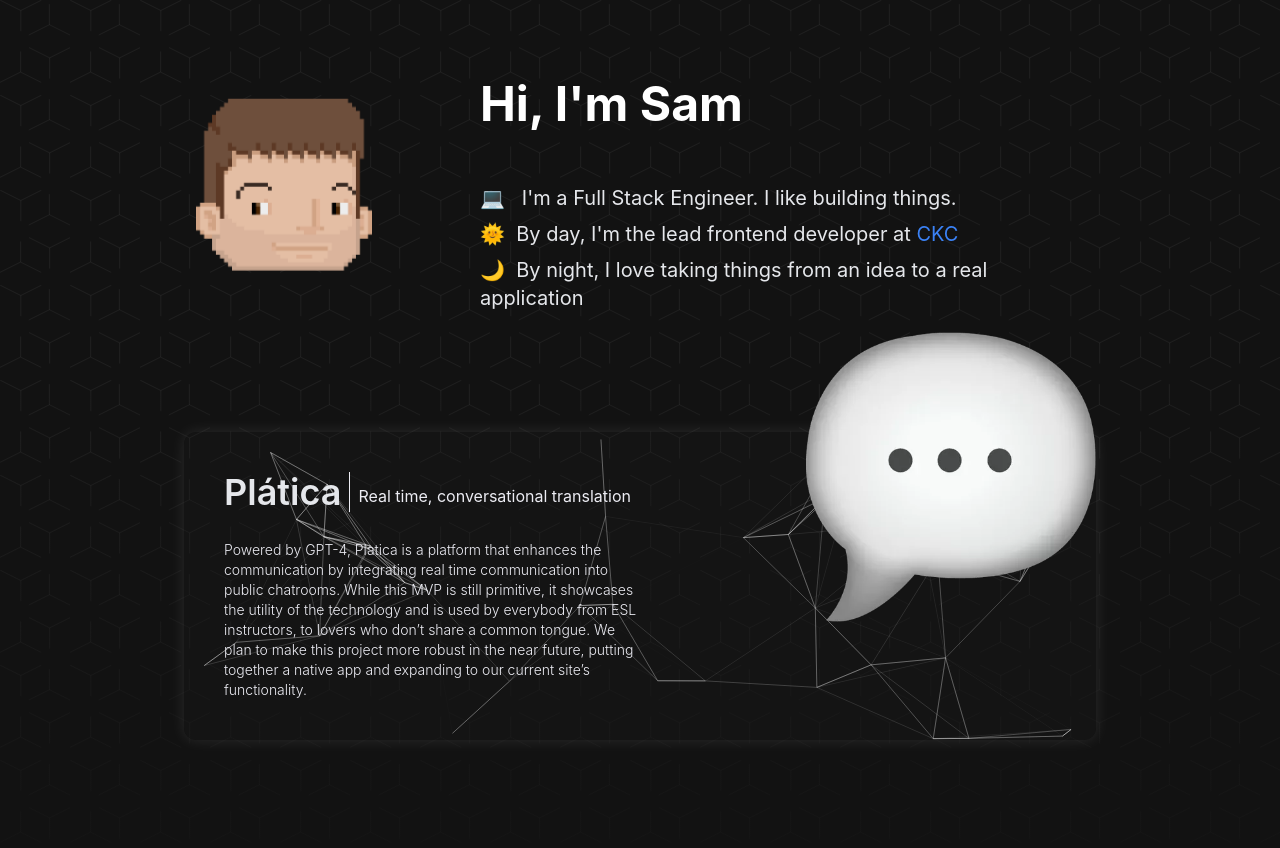
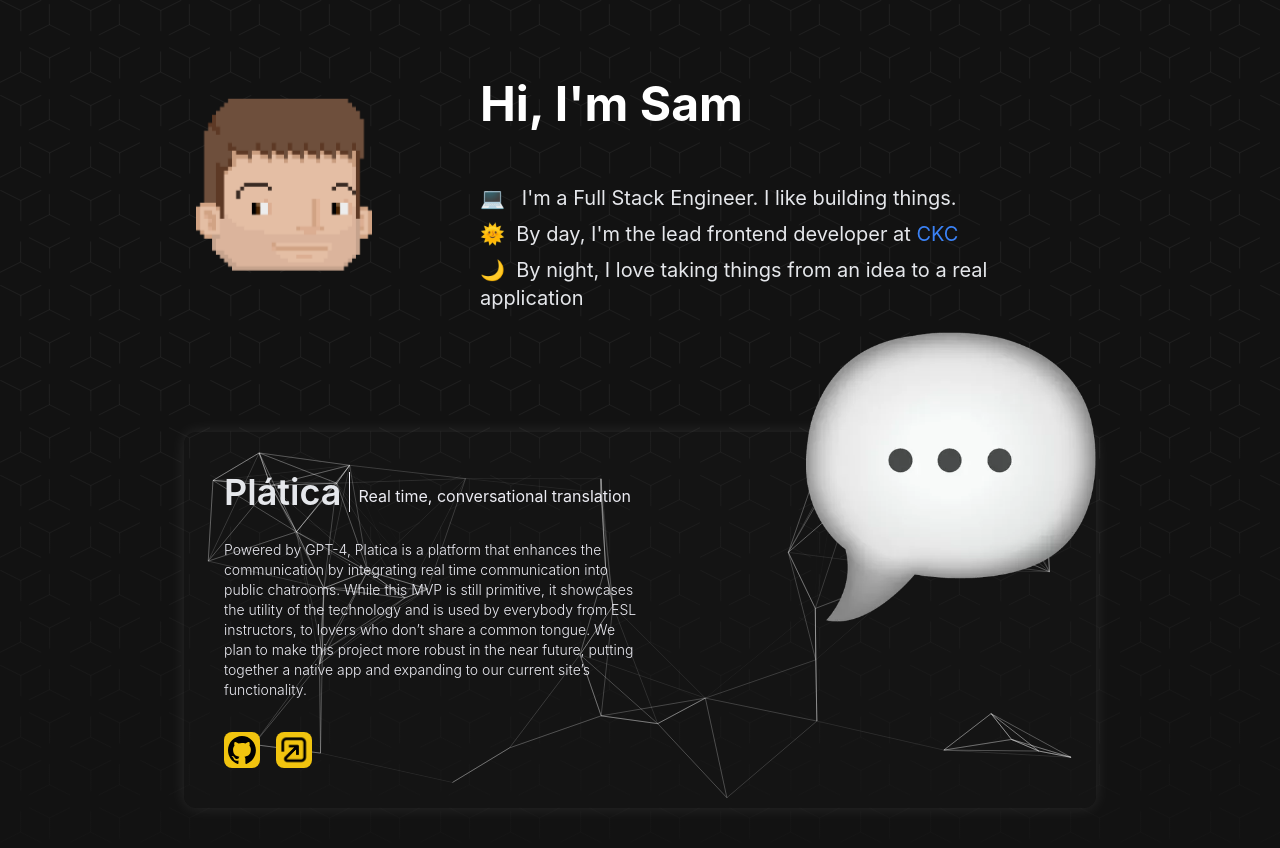
Before and after one commit to sw00d/sw00d, a Next.js app in the folder portfolio/: page / in a window 1280 px wide. Shown: the top 848 px of the page. Built offline with nearby package versions, Linux system fonts and the light colour scheme.

Commit message:
added links to projects

```diff
--- /dev/null
+++ b/portfolio/src/components/CaseStudyLinks/index.tsx
@@ -0,0 +1,57 @@
+import Image from 'next/image';
+import githubLogo from '../../assets/github-mark.svg';
+import link from '../../assets/link.png';
+import { clsx } from 'clsx';
+import Tooltip from '../Tooltip';
+
+const CaseStudyLinks = ({
+    githubLink,
+    projectLink
+}) => {
+    return (
+        <div className='mt-8 flex align-center gap-4'>
+            <Tooltip text="Github">
+                <a
+                    className='flex items-center link-container'
+                    href={githubLink}
+                    target='_blank'
+                    rel='noreferrer noopener'
+                >
+                    <div
+                        className='w-9 h-9 bg-highlight p-1 rounded-lg active:scale-90 transition'
+                    >
+                        <Image
+                            src={githubLogo}
+                            alt='Github Logo'
+                            className='w-full h-full pointer-events-none'
+                        />
+                    </div>
+                </a>
+            </Tooltip>
+
+            <Tooltip text="View Project">
+
+                <a
+                    className='flex items-center link-container'
+                    href={projectLink}
+                    target='_blank'
+                    rel='noreferrer noopener'
+                >
+                    <div
+                        className='w-9 h-9 bg-highlight p-1 rounded-lg active:scale-90 transition'
+                    >
+                        <Image
+                            src={link}
+                            alt='Github Logo'
+                            className='w-full h-full scale-90 pointer-events-none'
+                        />
+                    </div>
+
+                </a>
+
+            </Tooltip>
+        </div>
+    );
+}
+
+export default CaseStudyLinks
--- /dev/null
+++ b/portfolio/src/components/Tooltip/index.tsx
@@ -0,0 +1,74 @@
+import React, { useState, useEffect } from 'react';
+import clsx from 'clsx';
+
+interface TooltipProps {
+    children: React.ReactNode;
+    text: string;
+    position?: 'top' | 'bottom' | 'left' | 'right';
+    delay?: number;
+}
+
+const Tooltip: React.FC<TooltipProps> = ({
+    children,
+    text,
+    position = 'bottom',
+    delay = 100,
+}) => {
+    const [showTooltip, setShowTooltip] = useState(false);
+    const [isVisible, setIsVisible] = useState(false);
+
+    const handleMouseEnter = () => {
+        setShowTooltip(true);
+        setTimeout(() => {
+            setIsVisible(true);
+        }, delay);
+    };
+
+    const handleMouseLeave = () => {
+        setIsVisible(false);
+        setTimeout(() => {
+            setShowTooltip(false);
+        }, 300);
+    };
+
+    const tooltipClasses = clsx(
+        'absolute bg-highlight px-5 py-1.5 text-sm text-black rounded-lg whitespace-nowrap',
+        'transition-opacity duration-300 ease-in-out',
+        {
+            'opacity-0': !isVisible,
+            'opacity-100': isVisible,
+            'bottom-full mb-2': position === 'top',
+            'top-full mt-2': position === 'bottom',
+            'left-full -ml-2': position === 'left',
+            'right-full mr-2': position === 'right',
+        }
+    );
+
+    const arrowClasses = clsx(
+        'absolute w-3 h-3 bg-highlight transform rotate-45',
+        {
+            'top-full -mt-2': position === 'top',
+            'bottom-full translate-y-[8px] -translate-x-2': position === 'bottom',
+            'left-full -ml-1': position === 'left',
+            'right-full mr-1': position === 'right',
+        }
+    );
+
+    return (
+        <div
+            className="relative inline-block"
+            onMouseEnter={handleMouseEnter}
+            onMouseLeave={handleMouseLeave}
+        >
+            {children}
+            {showTooltip && (
+                <div className={tooltipClasses}>
+                    {text}
+                    <div className={arrowClasses} />
+                </div>
+            )}
+        </div>
+    );
+};
+
+export default Tooltip;
--- a/portfolio/src/components/case-studies/GitStreakTracker.tsx
+++ b/portfolio/src/components/case-studies/GitStreakTracker.tsx
@@ -2,6 +2,7 @@ import clsx from "clsx"
 import { useEffect, useMemo, useRef, useState } from "react"
 import { gsap } from "gsap";
 import { ScrollTrigger } from "gsap/dist/ScrollTrigger";
+import CaseStudyLinks from "../CaseStudyLinks";
 
 const GitStreakTracker = () => {
     const containerRef = useRef<HTMLDivElement>(null);
@@ -193,6 +194,11 @@ const GitStreakTracker = () => {
                 >
                     Built with a buddy of mine, we used this as an exploratory Swift project which actually turned into a usefule tool that I use daily. This IOS app tracks your git contributions while also offering two different widgets that you can fix on your home screen as a reminder to make a contribution that day. It&apos;s a gamified way to make sure you code at least a little bit every day.
                 </div>
+
+                <CaseStudyLinks
+                    githubLink='https://github.com/gibsonbailey/git-streak-tracker'
+                    projectLink='https://git-streak-tracker.herokuapp.com/'
+                />
             </div>
 
         </div>
--- a/portfolio/src/components/case-studies/Mepop.tsx
+++ b/portfolio/src/components/case-studies/Mepop.tsx
@@ -6,6 +6,7 @@ import { gsap } from "gsap";
 import { ScrollTrigger } from "gsap/dist/ScrollTrigger";
 import Image from "next/image";
 import { useTheme } from "@/context/themeContext";
+import CaseStudyLinks from "../CaseStudyLinks";
 
 const MepopCaseStudy = () => {
     useEffect(() => {
@@ -26,7 +27,7 @@ const MepopCaseStudy = () => {
         <div
             className={clsx(
                 'dark:shadow-caseStudyDark shadow-caseStudyLight dark:bg-darkSurface bg-lightSurface dark:bg-opacity-10 bg-opacity-10',
-                'py-14 px-4 sm:p-10 overflow-hidden h-auto lg:h-[330px] rounded-xl relative'
+                'py-14 px-4 sm:p-10 overflow-hidden h-auto rounded-xl relative'
             )}
         >
             <Image
@@ -64,6 +65,12 @@ const MepopCaseStudy = () => {
                     >
                         Mepop revolutionizes sales tracking for Depop&apos;s 11 million users, offering an intuitive tool to analyze profits from CSV files, bypassing the lack of a Depop API. It provides personalized insights for you individual shop -- which items sells best, on which days, to which demographic. Born from personal need and market demand, it simplifies financial oversight for sellers. Created over 5 years ago, I&apos;m fully hands off of this project, and it still continues to serve its ever-growing userbase.
                     </div>
+
+                    <CaseStudyLinks
+                        githubLink='https://www.github.com/Mepop-Reports'
+                        projectLink='https://www.mepopreports.com/'
+                    />
+
                 </div>
 
                 <div
--- a/portfolio/src/components/case-studies/Platica.tsx
+++ b/portfolio/src/components/case-studies/Platica.tsx
@@ -4,6 +4,7 @@ import Image from "next/image"
 import { useMemo, useState } from "react"
 import Particles from "@tsparticles/react";
 import { useTheme } from "@/context/themeContext";
+import CaseStudyLinks from "../CaseStudyLinks";
 
 const PlaticaCaseStudy = () => {
     const [bubbleAnimated, setBubbleAnimated] = useState(false)
@@ -90,6 +91,11 @@ const PlaticaCaseStudy = () => {
                 >
                     Powered by GPT-4, Platica is a platform that enhances the communication by integrating real time communication into public chatrooms. While this MVP is still primitive, it showcases the utility of the technology and is used by everybody from ESL instructors, to lovers who don’t share a common tongue. We plan to make this project more robust in the near future, putting together a native app and expanding to our current site’s functionality.
                 </div>
+
+                <CaseStudyLinks
+                    githubLink='https://www.github.com/sw00d'
+                    projectLink='https://www.platica.xyz/'
+                />
             </div>
 
         </div>
--- a/portfolio/src/components/case-studies/PropConnect.tsx
+++ b/portfolio/src/components/case-studies/PropConnect.tsx
@@ -1,5 +1,6 @@
 import clsx from "clsx"
 import { useEffect, useMemo, useRef, useState } from "react"
+import CaseStudyLinks from "../CaseStudyLinks"
 
 const PropConnectCaseStudy = () => {
 
@@ -44,6 +45,11 @@ const PropConnectCaseStudy = () => {
                         >
                             My friend (a property manager by trade) inspired me to build this tool that automates the back and forth between tenants and landlords that any property manager has to deal with. Using GPT-4 and Twilio, tenants can text in their maintenance requests and the system will categorize the issue, get all the critical details, and assign a vendor to fix the issue. From there, it puts the tenant and vendor in contact with each other directly. This bypasses the property manager for the most tedious work.
                         </div>
+
+                        <CaseStudyLinks
+                            githubLink='https://github.com/sw00d/PropConnect'
+                            projectLink='https://propconnect.io/'
+                        />
                     </div>
 
                     <PropConnectAnimation />
@@ -183,7 +189,6 @@ const PropConnectAnimation = () => {
                                             message.rows > 1 && i === message.rows - 1 ? 'w-[70%]' : '',
                                             message.type === 'left' ? 'dark:bg-[#E9E9EB] bg-[#26252A]' : '',
                                             message.type === 'right' ? 'bg-[#fff]' : ''
-
                                         )}
                                     />
                                 ))
```
Also changed, not shown: portfolio/src/assets/github-mark.svg (added), portfolio/src/assets/link.png (added).
